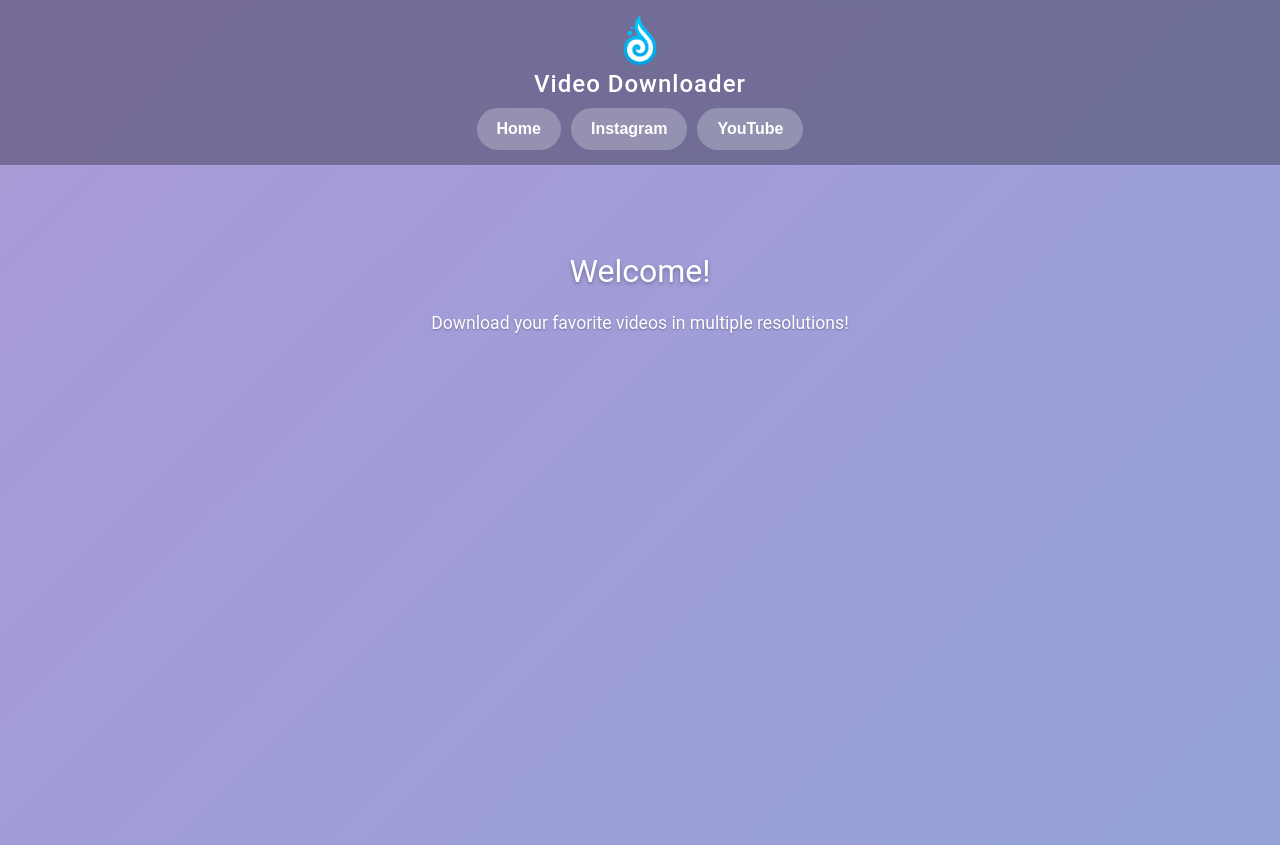
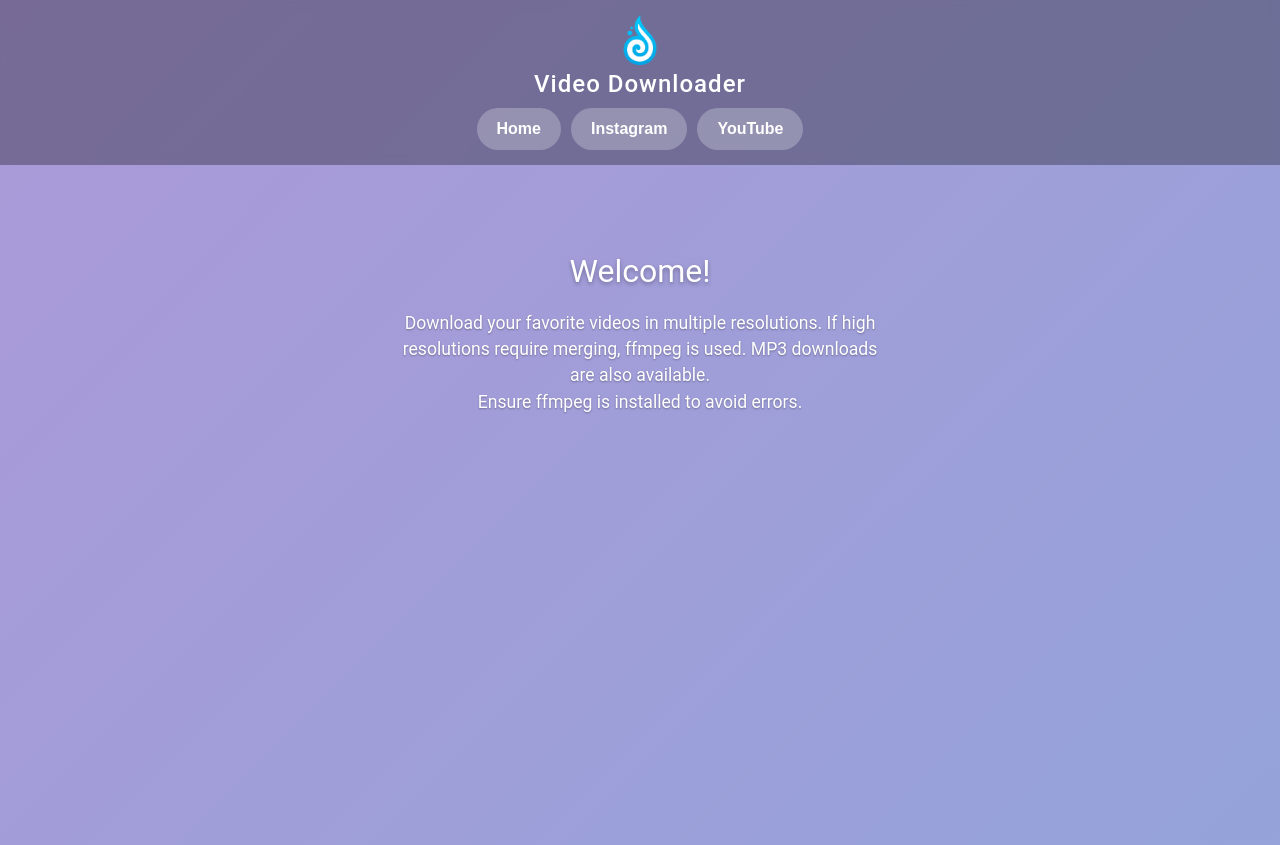
Before and after one commit to AmeenKhojah/VideoDownloader, a Flask app: page / in a window 1280 px wide. Run offline with Flask 2, Linux system fonts and the light colour scheme.

Commit message:
Update index.html

```diff
--- a/templates/index.html
+++ b/templates/index.html
@@ -2,7 +2,7 @@
 <html lang="en">
 <head>
     <meta charset="UTF-8"/>
-    <!-- Ensure responsiveness on mobile -->
+    <!-- Responsive meta tag -->
     <meta name="viewport" content="width=device-width, initial-scale=1.0"/>
     <title>Video Downloader</title>
     <link rel="stylesheet" href="{{ url_for('static', filename='styles.css') }}">
@@ -24,15 +24,14 @@
         </nav>
     </header>
 
-    <!-- Home Section -->
     <section class="home-section active" id="homeSection">
         <div class="home-content">
             <h2>Welcome!</h2>
-            <p>Download your favorite videos in multiple resolutions!</p>
+            <p>Download your favorite videos in multiple resolutions. If high resolutions require merging, ffmpeg is used. MP3 downloads are also available.</p>
+            <p>Ensure ffmpeg is installed to avoid errors.</p>
         </div>
     </section>
 
-    <!-- Instagram Section -->
     <section class="content-section" id="instagramSection">
         <h2>Download from Instagram</h2>
         <p class="instruction">Enter the Instagram video URL below and click "Download".</p>
@@ -45,7 +44,6 @@
         <button class="back-btn" id="backFromInstagram">Back to Home</button>
     </section>
 
-    <!-- YouTube Section -->
     <section class="content-section" id="youtubeSection">
         <h2>Download from YouTube</h2>
         <p class="instruction">Enter the YouTube video URL below and click "Download".</p>
@@ -58,7 +56,6 @@
         <button class="back-btn" id="backFromYouTube">Back to Home</button>
     </section>
 
-    <!-- Script -->
     <script src="{{ url_for('static', filename='script.js') }}"></script>
 </body>
 </html>
```
